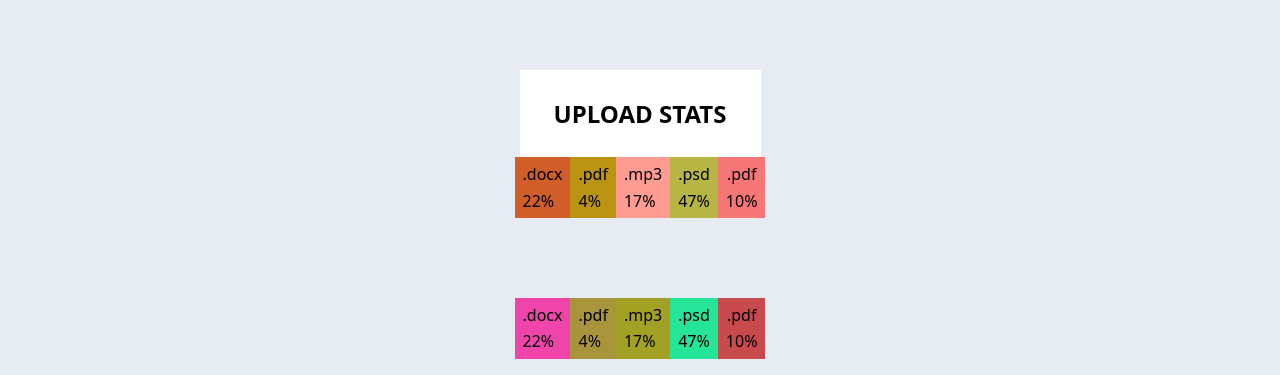
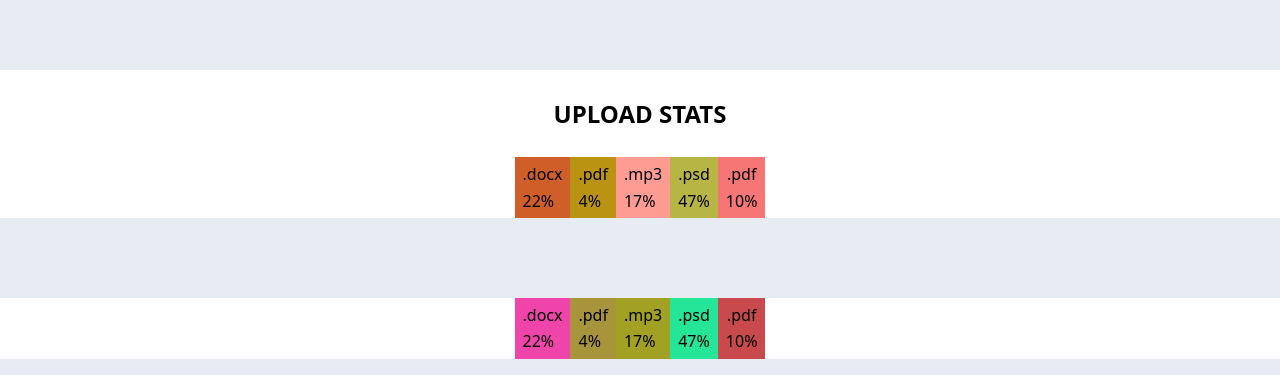
Before and after one commit to novittana/goit-react-hw-01-components, a React (Create React App) app: page / in a window 1280 px wide. Shown: the part 425-800 px from the top of the page. Built offline with nearby package versions, Linux system fonts and the light colour scheme.

Commit message:
Update Statistics.module.css

```diff
--- a/src/components/Statistics/Statistics.module.css
+++ b/src/components/Statistics/Statistics.module.css
@@ -3,7 +3,7 @@
     justify-content: center;
     align-items: center;
     text-align: center;
-    width: 241px;
+    min-width: 0;
     background-color: #fff;
     flex-direction: column;
     margin: 0 auto;
```
